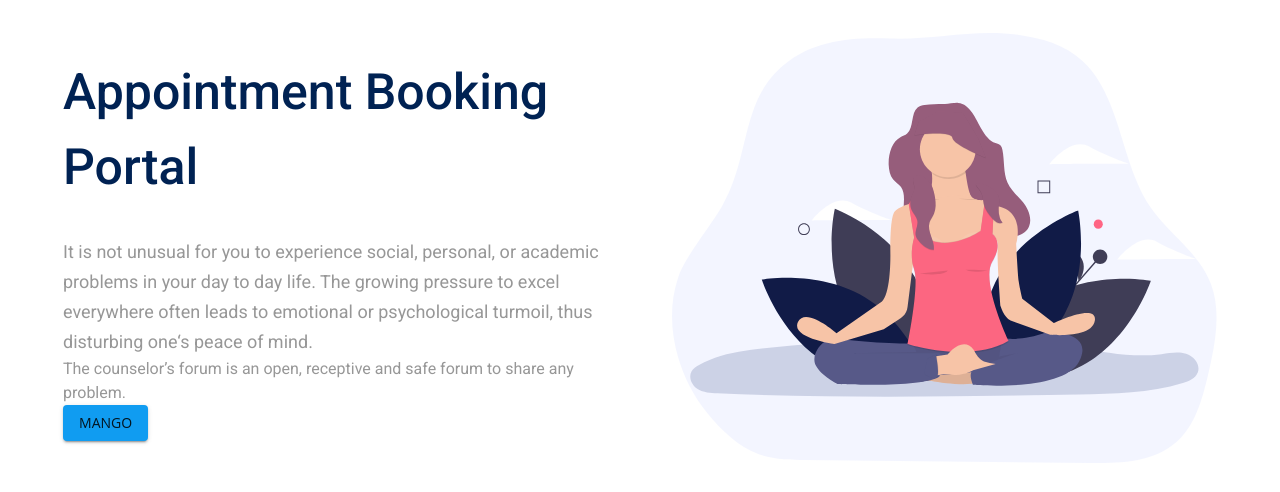
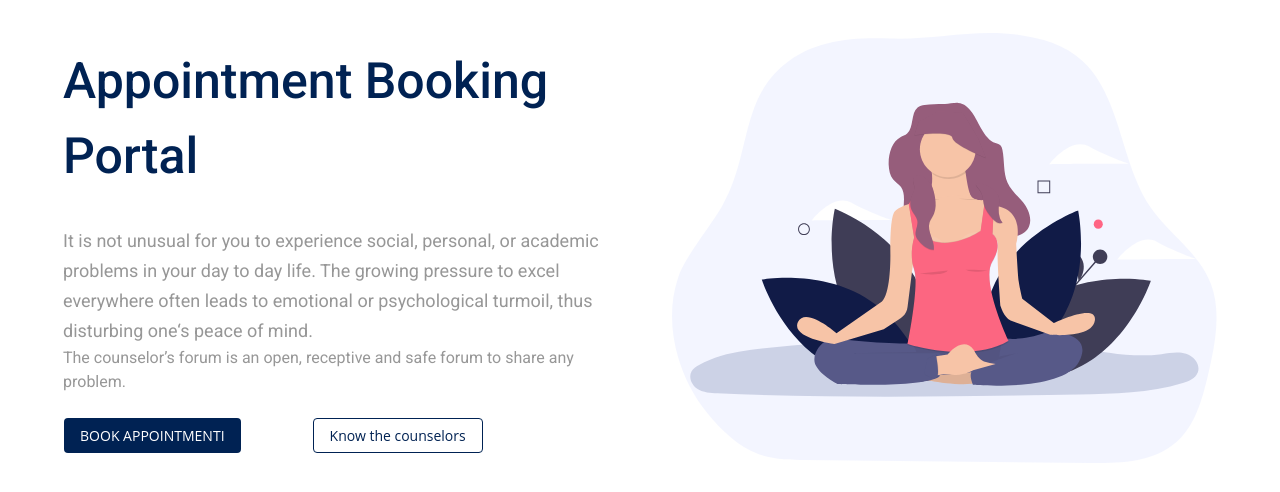
Before and after one commit to Wellness-Center-IIT-Roorkee/counselling-frontend, a React (Create React App) app: page / in a window 1280 px wide. Shown: the part 152-644 px from the top of the page. Built offline with nearby package versions, Linux system fonts and the light colour scheme.

Commit message:
add dark blue theme for CustomButton as secondary

```diff
--- a/src/assets/css/variables.css
+++ b/src/assets/css/variables.css
@@ -1,5 +1,5 @@
 :root {
-  --primary-color: #109cf1;
+  --primary-color: #111b47;
   --secondary-color: #c2cfe0;
   --white: #fff;
   --black: #000;
@@ -14,7 +14,7 @@
   --blue-200: #deedf7;
   --blue-300: #b3d2ff;
   --blue-400: #419ceb;
-  --blue-500: var(--primary-color);
+  --blue-500: #109cf1;
   --blue-600: #0b7dc2;
   --blue-700: #305fa1;
   --blue-800: #002253;
--- a/src/components/common/button.js
+++ b/src/components/common/button.js
@@ -33,6 +33,19 @@ const useStyles = makeStyles(theme => ({
     },
     '&:disabled': {
       backgroundColor: theme.palette.primary.disabled,
+      color: theme.palette.common.white,
+      cursor: 'not-allowed',
+    },
+  },
+  containedSecondary: {
+    backgroundColor: theme.palette.secondary.main,
+    color: theme.palette.common.white,
+
+    '&:hover': {
+      backgroundColor: theme.palette.secondary.hover,
+    },
+    '&:disabled': {
+      backgroundColor: theme.palette.secondary.disabled,
       color: theme.palette.common.white,
       cursor: 'not-allowed',
     },
@@ -90,6 +103,29 @@ const useStyles = makeStyles(theme => ({
       backgroundColor: 'Transparent',
       borderColor: theme.palette.primary.disabled,
       color: theme.palette.primary.disabled,
+      cursor: 'not-allowed',
+    },
+  },
+  outlinedSecondary: {
+    backgroundColor: 'Transparent',
+    border: '1px',
+    borderStyle: 'solid',
+    borderColor: theme.palette.secondary.main,
+    color: theme.palette.secondary.main,
+    '&:hover': {
+      backgroundColor: 'Transparent',
+      borderColor: theme.palette.secondary.hover,
+      color: theme.palette.secondary.hover,
+    },
+    '&:active': {
+      borderColor: theme.palette.secondary.active,
+      backgroundColor: 'Transparent',
+      color: theme.palette.secondary.active,
+    },
+    '&:disabled': {
+      backgroundColor: 'Transparent',
+      borderColor: theme.palette.secondary.disabled,
+      color: theme.palette.secondary.disabled,
       cursor: 'not-allowed',
     },
   },
--- a/src/components/common/theme.js
+++ b/src/components/common/theme.js
@@ -1,6 +1,5 @@
 import { createMuiTheme, makeStyles } from '@material-ui/core/styles';
 import { variables_properties as variables } from '../../helpers/colors';
-console.log(variables);
 const fontFamilyArr = [
   '"Open Sans"',
   'sans-serif ',
--- a/src/views/home/home.js
+++ b/src/views/home/home.js
@@ -2,6 +2,7 @@ import { Button } from '@material-ui/core';
 import React from 'react';
 import { Row, Col } from 'react-bootstrap';
 import illustration from '../../assets/illustrations/Group 6.svg';
+import CustomButton from '../../components/common/button';
 
 const Home = () => {
   return (
@@ -25,12 +26,20 @@ const Home = () => {
               share any problem.
             </Col>
           </Row>
-          <Row>
-            <Col>
-              <Button color="primary" variant="contained">
-                mango
-              </Button>
-            </Col>
+          <Row className="mt-4 ">
+            <CustomButton
+              className="mr-4 ml-3"
+              color="secondary"
+              variant="contained"
+              label="BOOK APPOINTMENTI"
+            />
+
+            <CustomButton
+              className="ml-5"
+              color="secondary"
+              variant="outlined"
+              label="Know the counselors"
+            />
           </Row>
         </Col>
         <Col>
```
